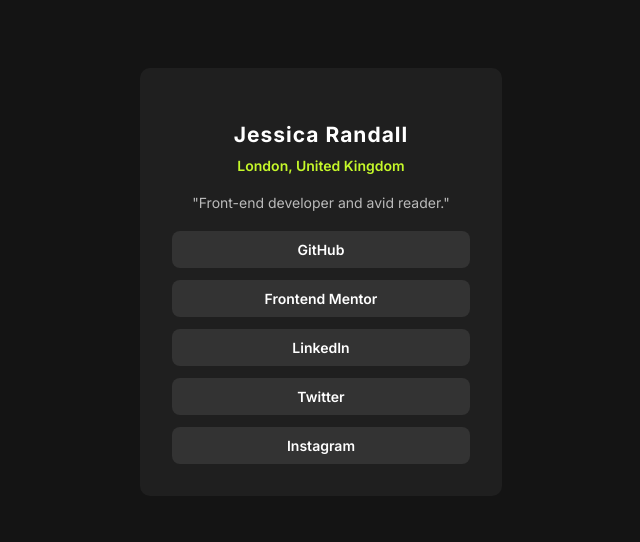
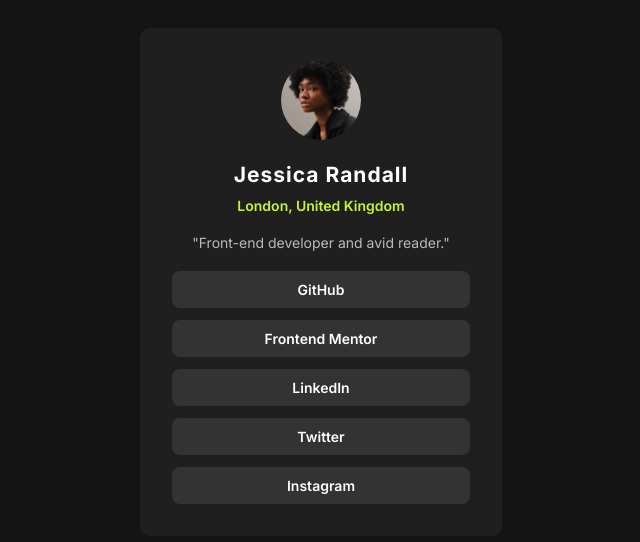
Before and after one commit to ChiriacPetrica/challenge1, a plain HTML site: page index.html in a window 1280 px wide. Shown: the part 118-660 px from the top of the page, without its empty margins (319-959 px from the left). Drawn offline with Linux system fonts and the light colour scheme.

Commit message:
Update index.html

```diff
--- a/index.html
+++ b/index.html
@@ -25,7 +25,7 @@
   </head>
   <body>
     <div class="card">
-      <img src="assets/images/avatar-jessica.jpeg" alt="" class="card--img" />
+      <img src="avatar-jessica.jpeg" alt="" class="card--img" />
       <p class="card--name">Jessica Randall</p>
       <p class="card--tag">London, United Kingdom</p>
       <p class="card--desc">"Front-end developer and avid reader."</p>
```
